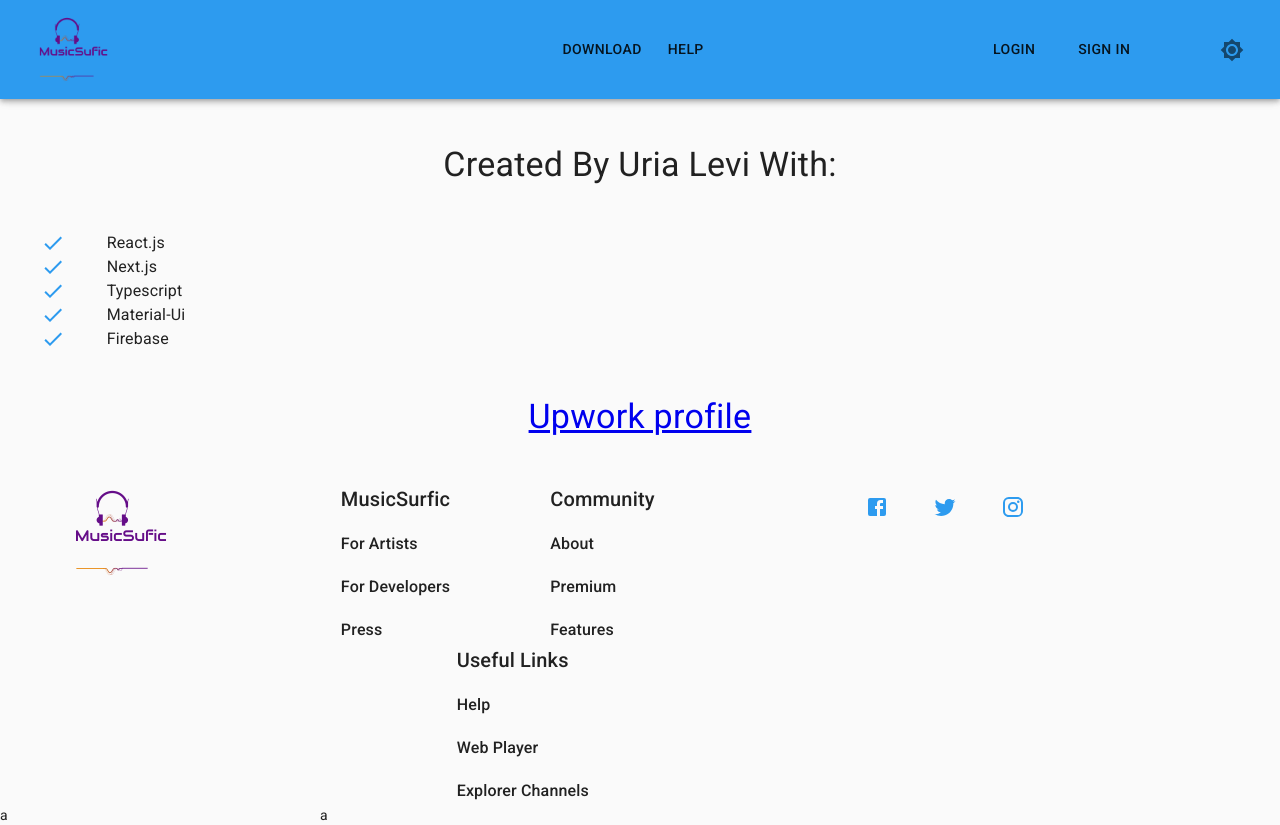
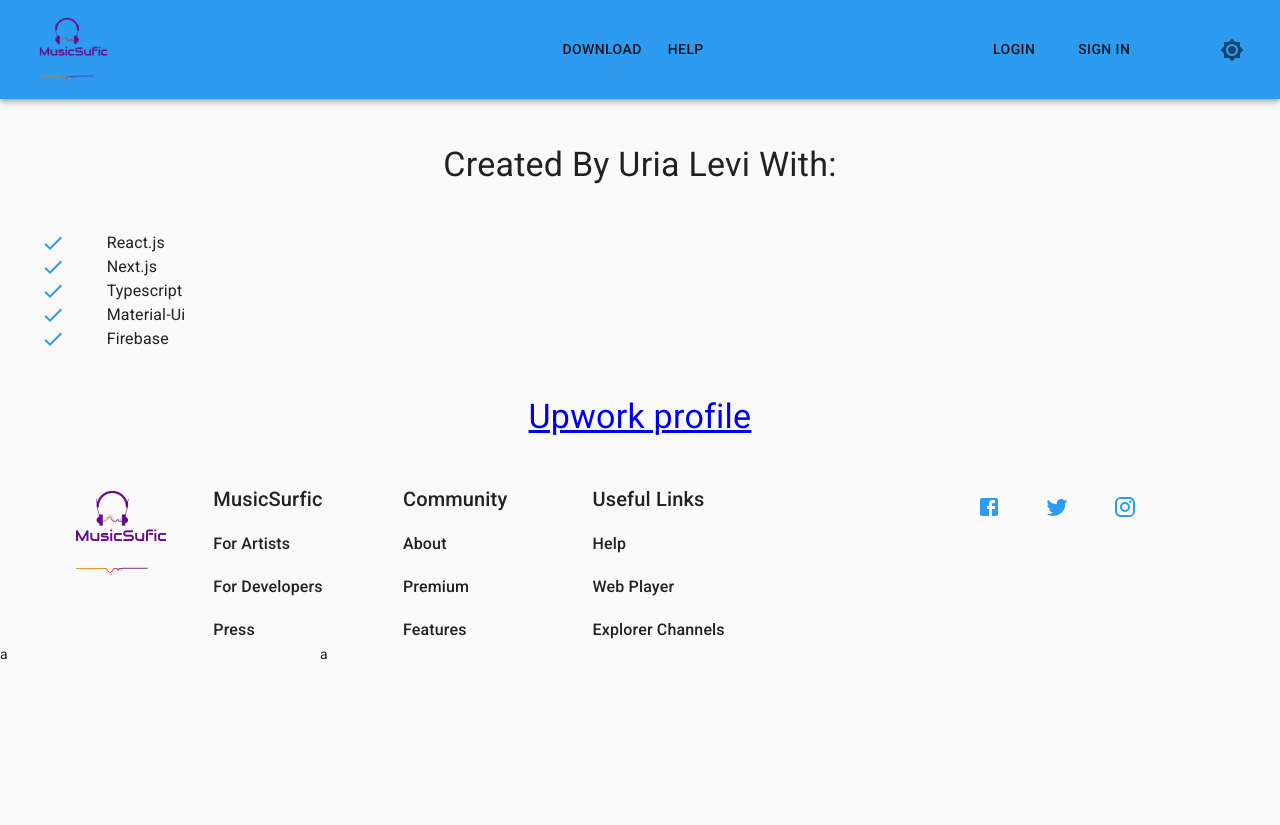
Before and after one commit to ulevi92/mui-next, a Next.js app: page /about in a window 1280 px wide. After the commit the page ends 800 px from the top, so only its background shows below. Built offline with nearby package versions, Linux system fonts and the light colour scheme.

Commit message:
Fixed some footer style

```diff
--- /dev/null
+++ b/components/footer/Credit.tsx
@@ -0,0 +1,3 @@
+const Credit = () => {};
+
+export default Credit;
--- a/components/footer/Footer.tsx
+++ b/components/footer/Footer.tsx
@@ -30,30 +30,31 @@
             alignItems="center"
             md={8}
           >
-            <div className={classes.cardContainer}>
+            <Grid item md={4} xs={12}>
               <Typography variant="h6" className={classes.cardTitle}>
                 MusicSurfic
               </Typography>
               <CardList title="MusicSurfic" list={communitiesItems} />
-            </div>
+            </Grid>
 
-            <div className={classes.cardContainer}>
+            <Grid item md={4} xs={12}>
               <Typography variant="h6" className={classes.cardTitle}>
                 Community
               </Typography>
               <CardList title="Community" list={musicSurficItems} />
-            </div>
+            </Grid>
 
-            <div className={classes.cardContainer}>
+            <Grid item md={4} xs={12}>
               <Typography variant="h6" className={classes.cardTitle}>
                 Useful Links
               </Typography>
               <CardList title="Usefuf Links" list={usefulLinksItems} />
-            </div>
+            </Grid>
           </Grid>
           <Grid item md={1} />
         </Grid>
-        <Grid item md={4}>
+
+        <Grid item md={4} className={classes.iconContainer}>
           <SocialIcons />
         </Grid>
       </Grid>
--- a/theme/theme.ts
+++ b/theme/theme.ts
@@ -40,12 +40,12 @@
   },
 
   iconLarge: {
-    width: 150,
-    height: 150,
+    width: 200,
+    height: 200,
   },
 
   404: {
-    height: "100vh",
+    height: "85vh",
     fontWeight: "bold",
     textTransform: "capitalize",
     display: "flex",
@@ -156,6 +156,7 @@
       marginRight: 0,
     },
   },
+
   authButtons: {
     marginRight: 24,
 
@@ -180,19 +181,6 @@
     marginTop: 20,
   },
 
-  cardContainer: {
-    marginRight: 50,
-    marginLeft: 50,
-
-    "&:last-of-type": {
-      marginRight: 0,
-    },
-
-    "&:first-of-type": {
-      marginLight: 0,
-    },
-  },
-
   cardTitle: {
     marginBottom: 15,
   },
@@ -211,6 +199,10 @@
     "&:last-of-type": {
       marginBottom: 0,
     },
+  },
+
+  iconContainer: {
+    textAlign: "center",
   },
 
   socialIcons: {
```
Also changed, not shown: pages/404.tsx (+4 -4 lines).
